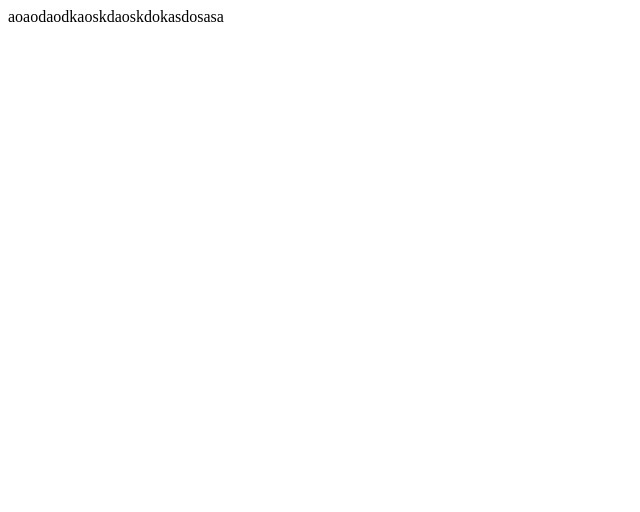
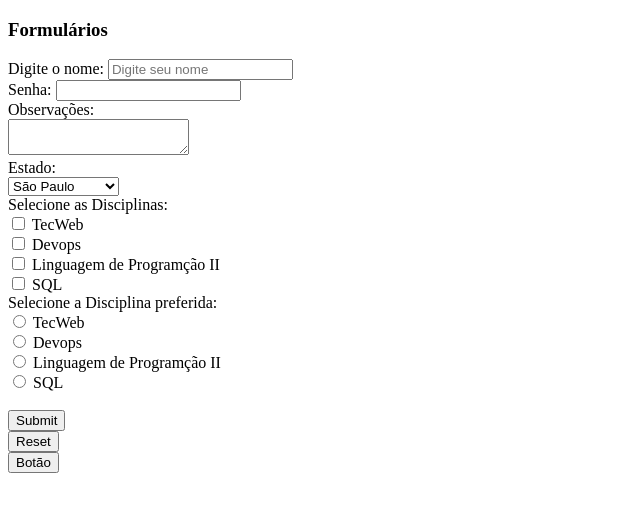
Before and after one commit to RobertoBello/DevOps, a plain HTML site: page projeto.html in a window 1280 px wide. Shown: the whole page, without its empty margins (0-640 px from the left). Drawn offline with Linux system fonts and the light colour scheme.

Commit message:
conteudo

```diff
--- a/projeto.html
+++ b/projeto.html
@@ -1 +1,45 @@
-aoaodaodkaoskdaoskdokasdosasa
+<!DOCTYPE html>
+<html>
+	<head>
+		<meta charset="utf-8">
+		<title> Formulários </title>
+	</head>
+	<body>
+		<h3> Formulários </h3>
+		<form action="cadastro.py" method="POST">
+			<label> Digite o nome: </label>
+			<input type="text" name="nome_user" id="n_user" maxlength="30" placeholder="Digite seu nome" size="" required="true"> </br>
+
+			<label> Senha: </label>
+			<input type="password" name="senha_user" id="s_user" maxlength="10" required="true"> </br>
+
+			<label> Observações: </label> </br>
+			<textarea placeholder="Digite algo"> </textarea> </br>
+
+			<label> Estado: </label> </br>
+			<select>
+				<option value="SP"> São Paulo </option>
+				<option value="RJ"> Rio de Janeiro </option>
+				<option value="SC"> Santa Catarina </option>
+				<option value="MG"> Minas Gerais </option>
+				<option value="BA"> Bahia </option>
+			</select> </br>
+
+			<label> Selecione as Disciplinas: </label></br>
+			<input type="checkbox" value="TecW"> TecWeb </br>
+			<input type="checkbox" value="DevOp"> Devops </br>
+			<input type="checkbox" value="LP"> Linguagem de Programção II </br>
+			<input type="checkbox" value="SQL"> SQL </br>
+
+			<label> Selecione a Disciplina preferida: </label></br>
+			<input type="radio" name="opcao" value="TecW"> TecWeb </br>
+			<input type="radio" name="opcao" value="DevOp"> Devops </br>
+			<input type="radio" name="opcao" value="LP"> Linguagem de Programção II </br>
+			<input type="radio" name="opcao" value="SQL"> SQL </br>
+
+			</br><input type="submit">
+			</br><input type="reset">
+			</br><button onclick=""> Botão </button>
+		</form>
+	</body>
+</html>
```
